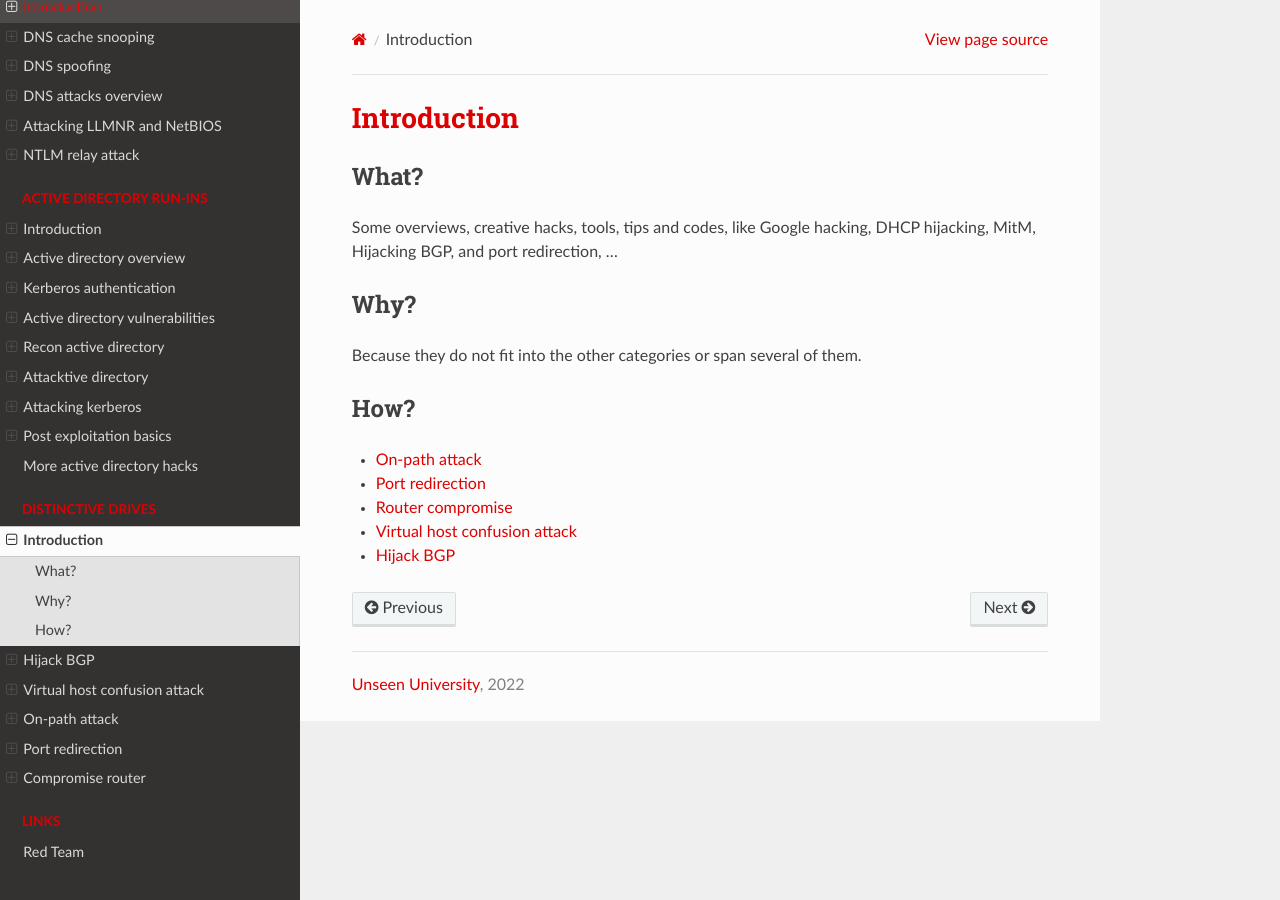
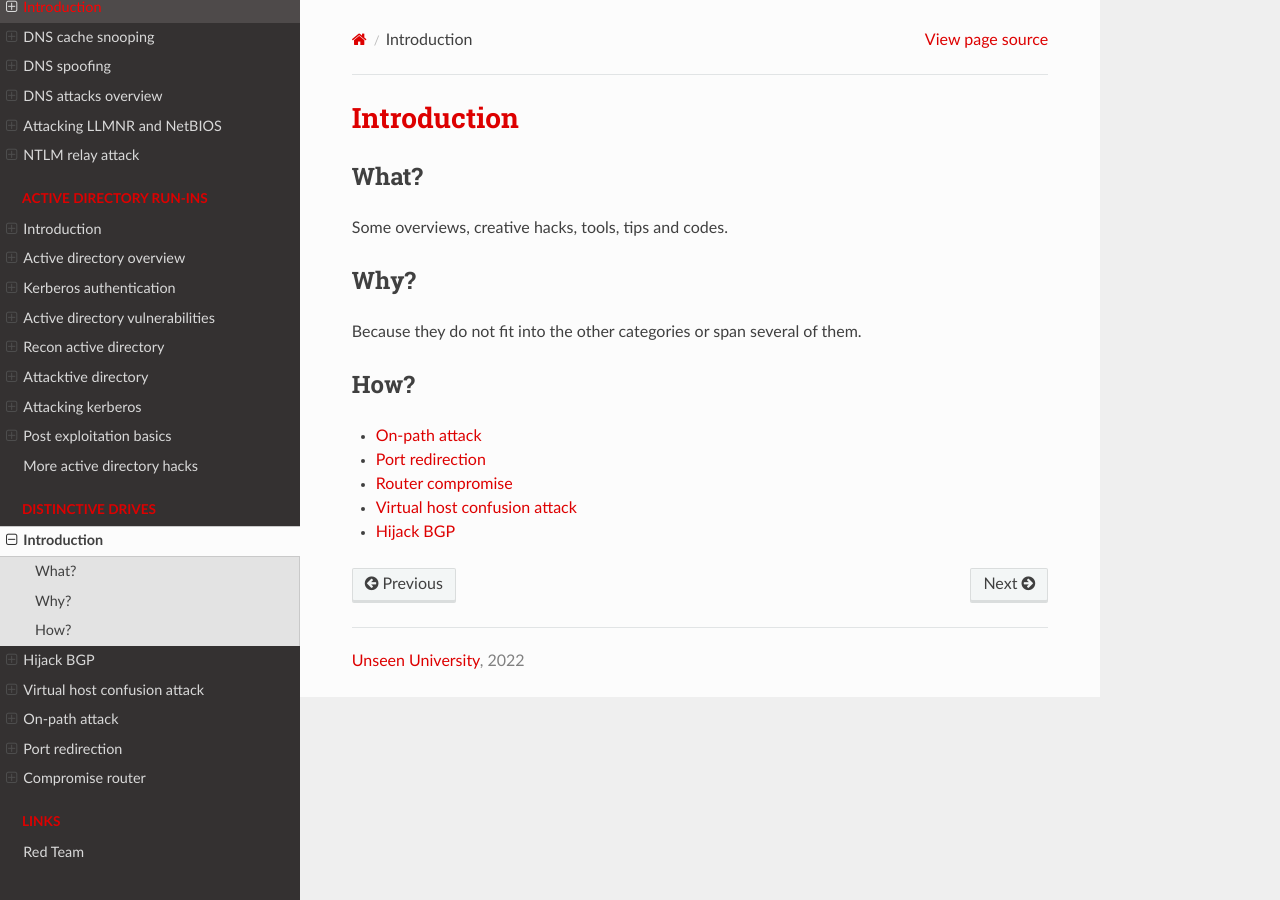
Before and after one commit to tymyrddin/red-network, a Sphinx documentation site: the page built from source/docs/box/README.md, in a window 1280 px wide. Built offline with Sphinx 7.4.7 and the Read the Docs theme 2.0.0, drawn with Linux system fonts in a browser that asks for light colours.

Commit message:
Version 0.2

```diff
--- a/source/docs/box/README.md
+++ b/source/docs/box/README.md
@@ -2,8 +2,7 @@
 
 ## What?
 
-Some overviews, creative hacks, tools, tips and codes, like Google hacking, DHCP hijacking, MitM, Hijacking BGP, and
-port redirection, ...
+Some overviews, creative hacks, tools, tips and codes.
 
 ## Why?
 
```
